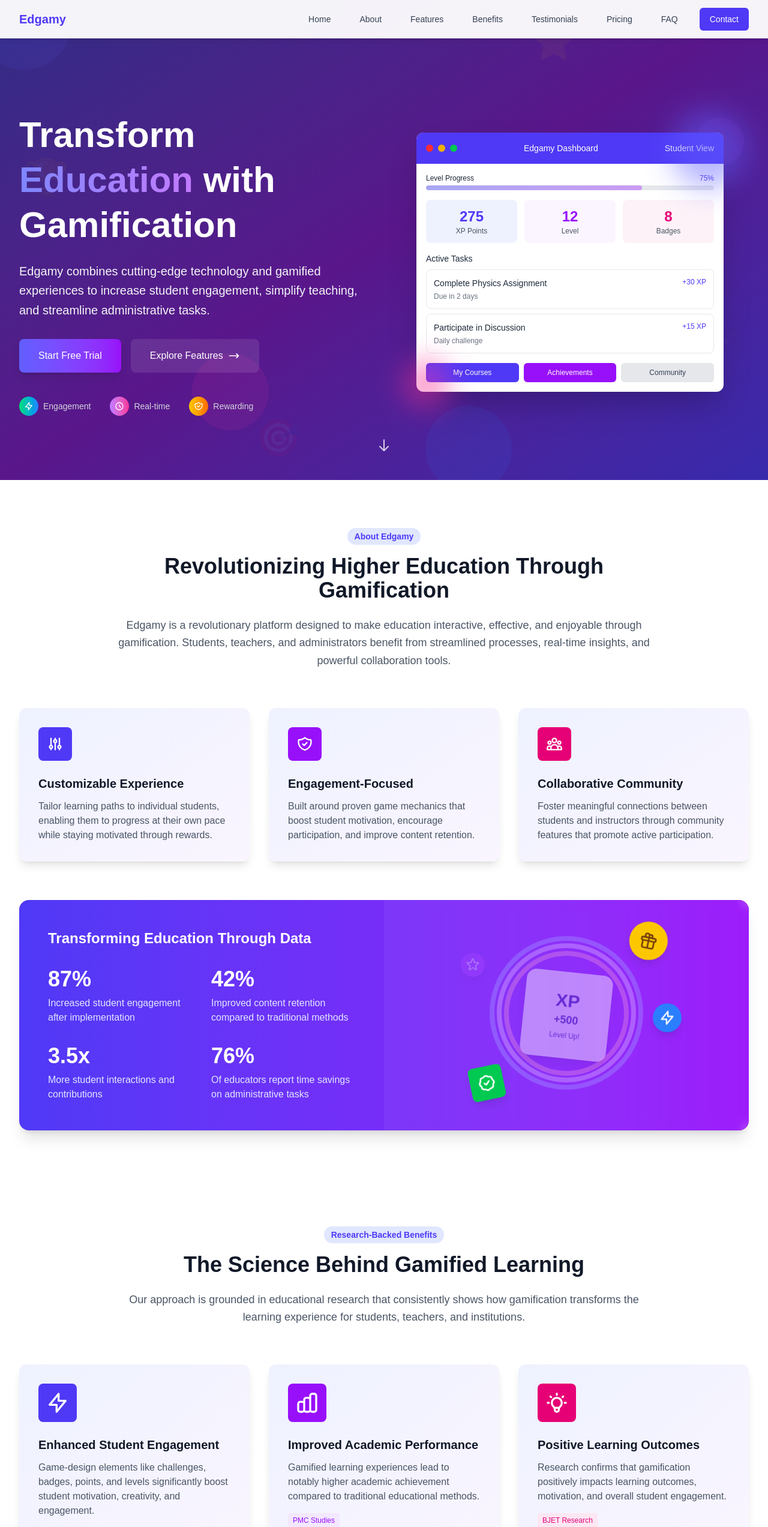
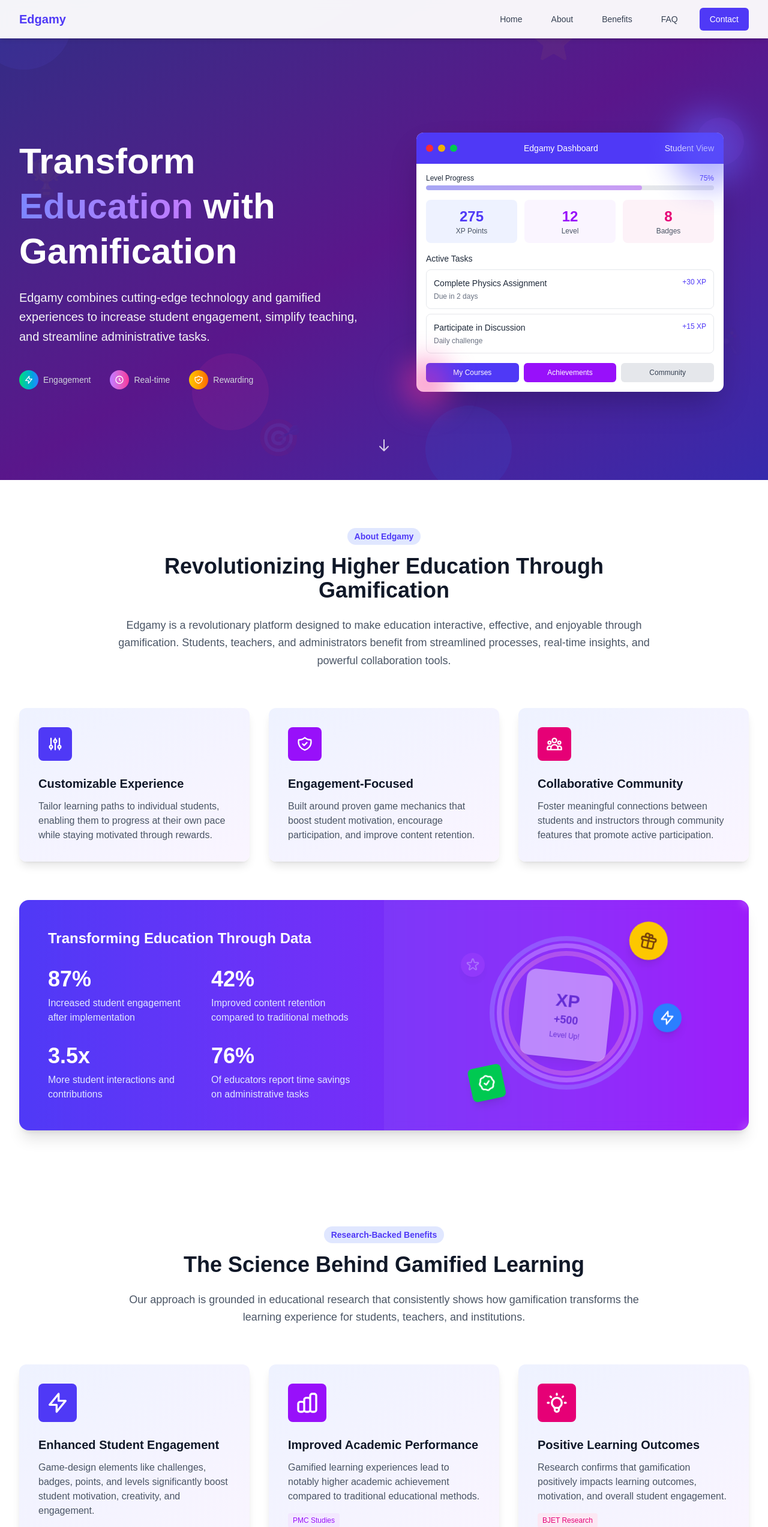
Before and after one commit to KingKeshav06/edgamy-main-website, a Next.js app: page / in a window 1280 px wide. Shown: the top 2545 px of the page at 60% size. Built offline with nearby package versions, Linux system fonts and the light colour scheme.

Commit message:
5 changes done

```diff
--- a/Edgamy - Gamified Learning Management System.html
+++ b/Edgamy - Gamified Learning Management System.html
@@ -2656,9 +2656,6 @@
           <a href="#pricing" class="inline-flex items-center justify-center px-6 py-3 bg-indigo-600 hover:bg-indigo-700 text-white font-medium rounded-lg transition-colors shadow-md hover:shadow-lg">
             Contact Our Team
           </a>
-          <a href="#" class="inline-flex items-center justify-center px-6 py-3 bg-white dark:bg-neutral-800 border border-gray-300 dark:border-neutral-700 text-gray-700 dark:text-gray-300 hover:bg-gray-50 dark:hover:bg-neutral-700 font-medium rounded-lg transition-colors">
-            View Documentation
-          </a>
         </div>
       </div>
     </div>
--- a/app/components/benefits.tsx
+++ b/app/components/benefits.tsx
@@ -1,3 +1,4 @@
+import Link from "next/link"
 import React from "react"
 
 const Benefits = () => {
@@ -22,7 +23,8 @@
         {/* Benefits Grid */}
         <div className="grid grid-cols-1 md:grid-cols-3 gap-8 mb-16">
           {/* Benefit 1 */}
-          <div className="bg-gradient-to-br from-indigo-50 to-purple-50 dark:from-neutral-800 dark:to-neutral-800 rounded-xl shadow-lg overflow-hidden transform transition-all duration-300 hover:-translate-y-2 hover:shadow-xl">
+          <Link href={"https://www.novatia.com/blog/exploring-the-impact-of-gamification-in-education?utm_source=chatgpt.com"} >
+          <div className="cursor-pointer bg-gradient-to-br from-indigo-50 to-purple-50 dark:from-neutral-800 dark:to-neutral-800 rounded-xl shadow-lg overflow-hidden transform transition-all duration-300 hover:-translate-y-2 hover:shadow-xl">
             <div className="p-8">
               <div className="w-16 h-16 bg-indigo-600 dark:bg-indigo-500 rounded-lg flex items-center justify-center text-white mb-6">
                 <svg
@@ -55,8 +57,10 @@
               </div>
             </div>
           </div>
+          </Link>
 
           {/* Benefit 2 */}
+          <Link href={"https://pmc.ncbi.nlm.nih.gov/articles/PMC11363743/?utm_source=chatgpt.com"}>
           <div className="bg-gradient-to-br from-indigo-50 to-purple-50 dark:from-neutral-800 dark:to-neutral-800 rounded-xl shadow-lg overflow-hidden transform transition-all duration-300 hover:-translate-y-2 hover:shadow-xl">
             <div className="p-8">
               <div className="w-16 h-16 bg-purple-600 dark:bg-purple-500 rounded-lg flex items-center justify-center text-white mb-6">
@@ -89,8 +93,10 @@
               </div>
             </div>
           </div>
+          </Link>
 
           {/* Benefit 3 */}
+          <Link href={"https://bera-journals.onlinelibrary.wiley.com/doi/10.1111/bjet.13471?af=R&utm_source=chatgpt.com"}>
           <div className="bg-gradient-to-br from-indigo-50 to-purple-50 dark:from-neutral-800 dark:to-neutral-800 rounded-xl shadow-lg overflow-hidden transform transition-all duration-300 hover:-translate-y-2 hover:shadow-xl">
             <div className="p-8">
               <div className="w-16 h-16 bg-pink-600 dark:bg-pink-500 rounded-lg flex items-center justify-center text-white mb-6">
@@ -123,6 +129,7 @@
               </div>
             </div>
           </div>
+          </Link>
         </div>
 
         {/* Real-World Impact Section */}
@@ -440,7 +447,7 @@
         {/* CTA Button */}
         <div className="mt-16 text-center">
           <a
-            href="#cta"
+            href="#pricing"
             className="inline-flex items-center px-8 py-4 bg-indigo-600 hover:bg-indigo-700 text-white font-medium rounded-lg transition-colors shadow-lg hover:shadow-xl"
           >
             <span>Discover How Edgamy Works for You</span>
--- a/app/components/faq.tsx
+++ b/app/components/faq.tsx
@@ -830,12 +830,12 @@
             >
               Contact Our Team
             </a>
-            <a
+            {/* <a
               href="#"
               className="inline-flex items-center justify-center px-6 py-3 bg-white dark:bg-neutral-800 border border-gray-300 dark:border-neutral-700 text-gray-700 dark:text-gray-300 hover:bg-gray-50 dark:hover:bg-neutral-700 font-medium rounded-lg transition-colors"
             >
               View Documentation
-            </a>
+            </a> */}
           </div>
         </div>
       </div>
--- a/app/components/header.tsx
+++ b/app/components/header.tsx
@@ -15,20 +15,8 @@
     path: "#about",
   },
   {
-    label: "Features",
-    path: "#features",
-  },
-  {
     label: "Benefits",
     path: "#benefits",
-  },
-  {
-    label: "Testimonials",
-    path: "#testimonials",
-  },
-  {
-    label: "Pricing",
-    path: "#pricing",
   },
   {
     label: "FAQ",
--- a/app/components/hero.tsx
+++ b/app/components/hero.tsx
@@ -48,7 +48,7 @@
               administrative tasks.
             </p>
 
-            <div className="flex flex-col sm:flex-row gap-4 animate-fade-in-delay-2">
+            {/* <div className="flex flex-col sm:flex-row gap-4 animate-fade-in-delay-2">
               <Link
                 href="#cta"
                 className="px-8 py-4 bg-gradient-to-r from-indigo-500 to-purple-600 text-white font-medium rounded-lg hover:from-indigo-600 hover:to-purple-700 transition-all duration-300 text-center shadow-lg hover:shadow-xl"
@@ -75,7 +75,7 @@
                   />
                 </svg>
               </Link>
-            </div>
+            </div> */}
 
             {/* Game elements indicators */}
             <div className="hidden md:flex items-center space-x-8 mt-10 text-sm text-gray-300">
```
Also changed, not shown: 1 other file (tests, documents, lock files or other folders).
